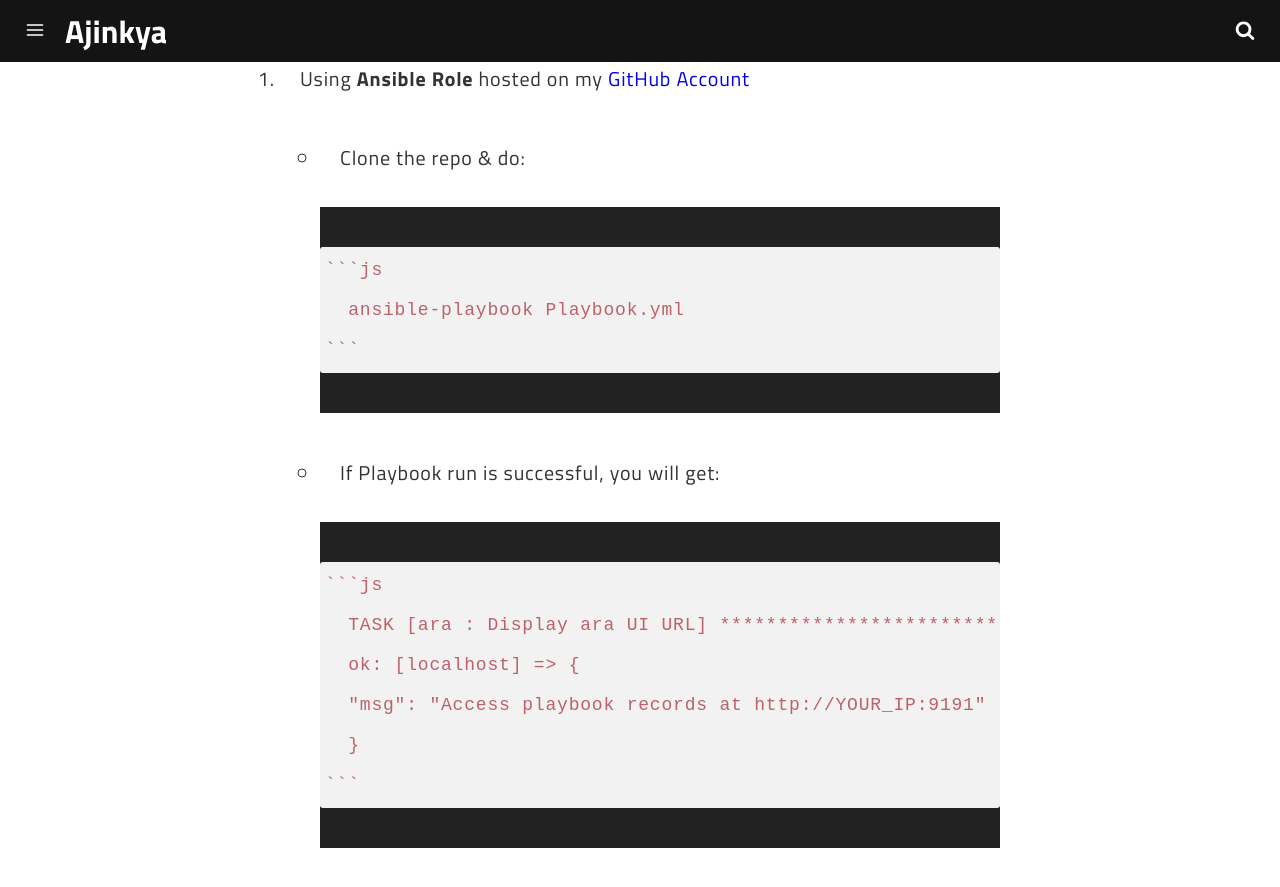
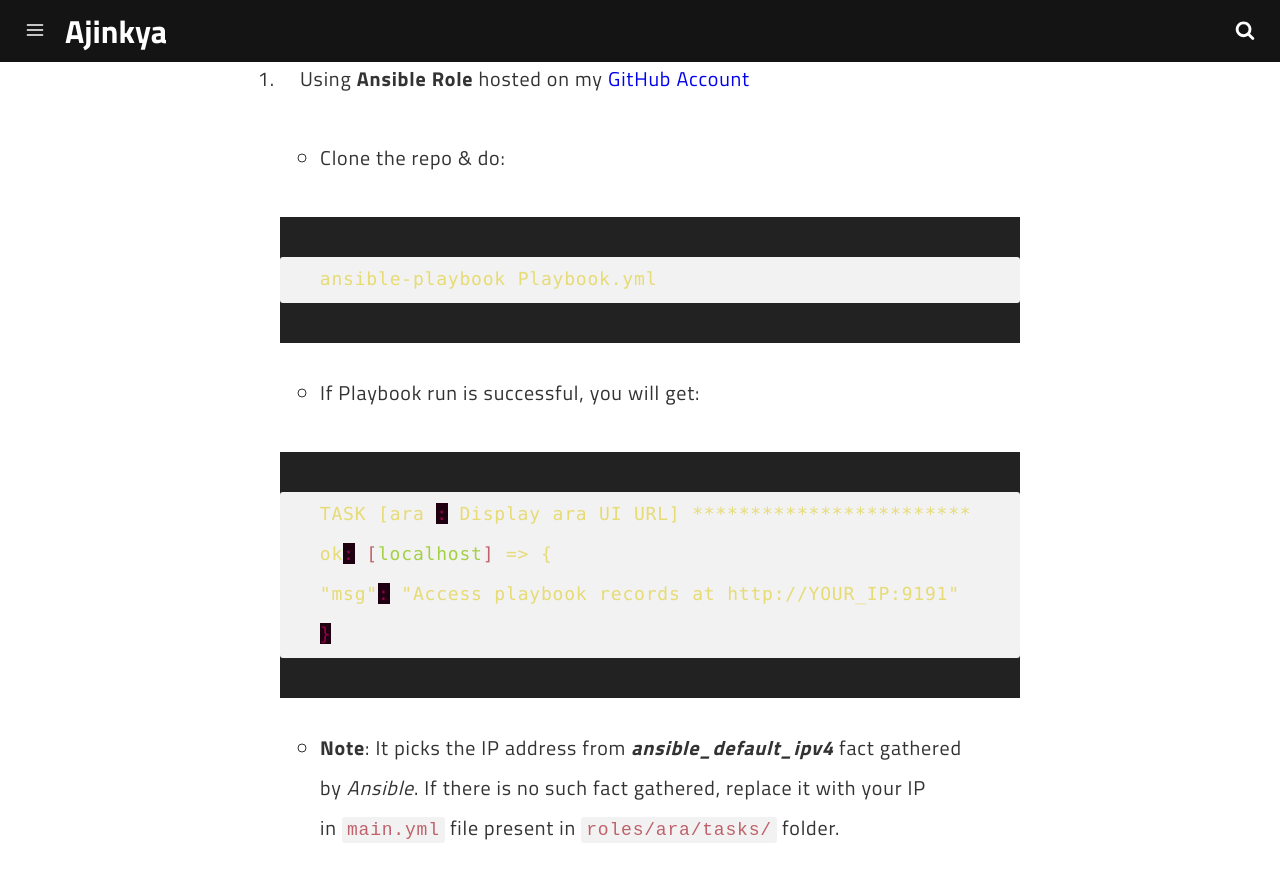
Before and after one commit to ajinkya-devops/techwisdombyajinkya, a Jekyll site: the page built from _posts/2017-09-14-Ansible Run Analysis.md, in a window 1280 px wide and 900 px high, scrolled down 4542 px. Shown: the top 887 px of the window. Built offline with Jekyll 4.4.1, drawn with Linux system fonts in a browser that asks for light colours; comment, search, counter and statistics services are not loaded; some of the changed text lies outside the part shown.

````diff
--- a/_posts/2017-09-14-Ansible Run Analysis.md
+++ b/_posts/2017-09-14-Ansible Run Analysis.md
@@ -55,17 +55,18 @@
 
     * Clone the repo & do:
 
-          ```js
-            ansible-playbook Playbook.yml
-          ```
+    ```yml
+      ansible-playbook Playbook.yml
+    ```
+
     * If Playbook run is successful, you will get:
 
-          ```js
-            TASK [ara : Display ara UI URL] ************************
-            ok: [localhost] => {
-            "msg": "Access playbook records at http://YOUR_IP:9191"
-            }
-          ```
+    ```yaml
+      TASK [ara : Display ara UI URL] ************************
+      ok: [localhost] => {
+      "msg": "Access playbook records at http://YOUR_IP:9191"
+      }
+    ```
     * **Note**: It picks the IP address from ***ansible_default_ipv4*** fact gathered by *Ansible*. If there is no such fact gathered, replace it with your IP in `main.yml` file present in `roles/ara/tasks/` folder.
 
 2. ARA is an open source project available on <a href="https://github.com/dmsimard/ara">Github</a> under the Apache v2 license. Installation instructions are present under **Quickstart chapter**.
````
